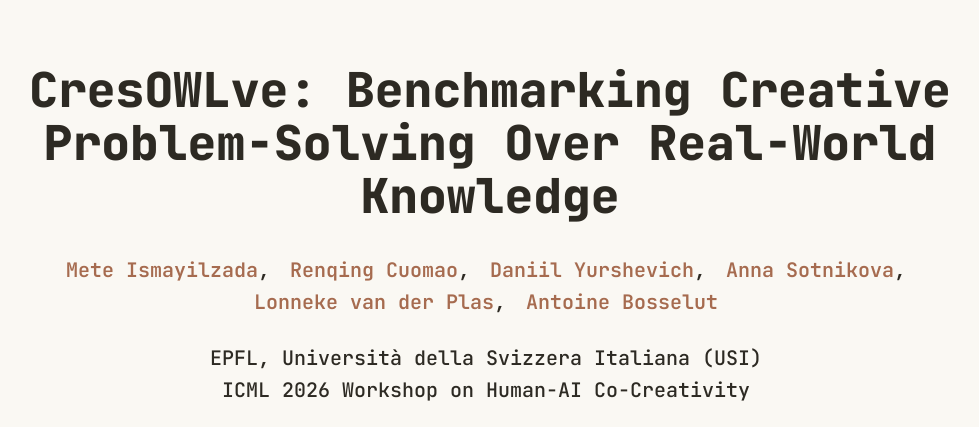
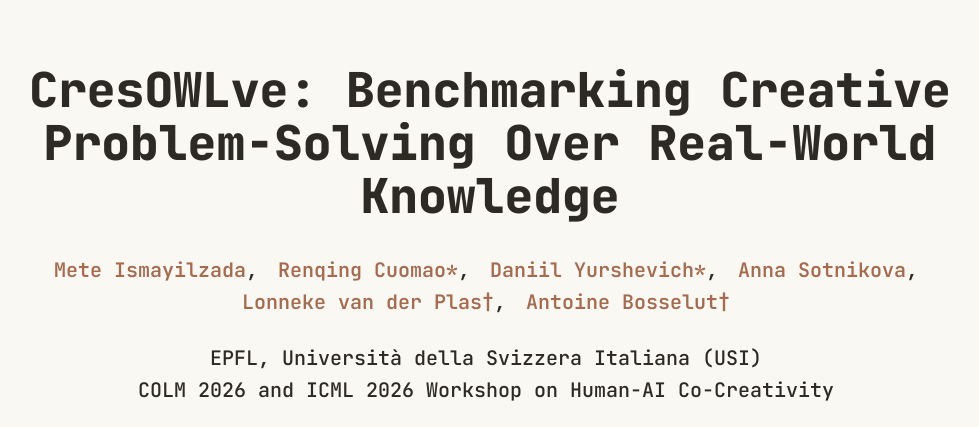
Before and after one commit to mismayil/cresowlve, a plain HTML site: page docs/index.html in a window 1280 px wide. Shown: the top 427 px of the page, without its empty margins (150-1129 px from the left). Drawn offline with nearby package versions, Linux system fonts and the light colour scheme; a script that the page names is missing; some icons are missing.

Commit message:
website updates

```diff
--- a/docs/index.html
+++ b/docs/index.html
@@ -212,25 +212,25 @@
                 <a href="https://mete.is" target="_blank">Mete Ismayilzada</a>,
               </span>
               <span class="author-block">
-                <a href="" target="_blank">Renqing Cuomao</a>,
+                <a href="" target="_blank">Renqing Cuomao*</a>,
               </span>
               <span class="author-block">
-                <a href="" target="_blank">Daniil Yurshevich</a>,
+                <a href="" target="_blank">Daniil Yurshevich*</a>,
               </span>
               <span class="author-block">
                 <a href="" target="_blank">Anna Sotnikova</a>,
               </span><br/>
               <span class="author-block">
-                <a href="https://sites.google.com/site/lonnekenlp/" target="_blank">Lonneke van der Plas</a>,
+                <a href="https://sites.google.com/site/lonnekenlp/" target="_blank">Lonneke van der Plas†</a>,
               </span>
               <span class="author-block">
-                <a href="https://atcbosselut.github.io/" target="_blank">Antoine Bosselut</a>
+                <a href="https://atcbosselut.github.io/" target="_blank">Antoine Bosselut†</a>
               </span>
             </div>
 
             <div class="is-size-5 publication-authors">
               <!-- TODO: Replace with your institution and conference/journal info -->
-              <span class="author-block">EPFL, Università della Svizzera Italiana (USI)<br>ICML 2026 Workshop on Human-AI Co-Creativity</span>
+              <span class="author-block">EPFL, Università della Svizzera Italiana (USI)<br>COLM 2026 and ICML 2026 Workshop on Human-AI Co-Creativity</span>
             </div>
 
             <div class="column has-text-centered">
```
